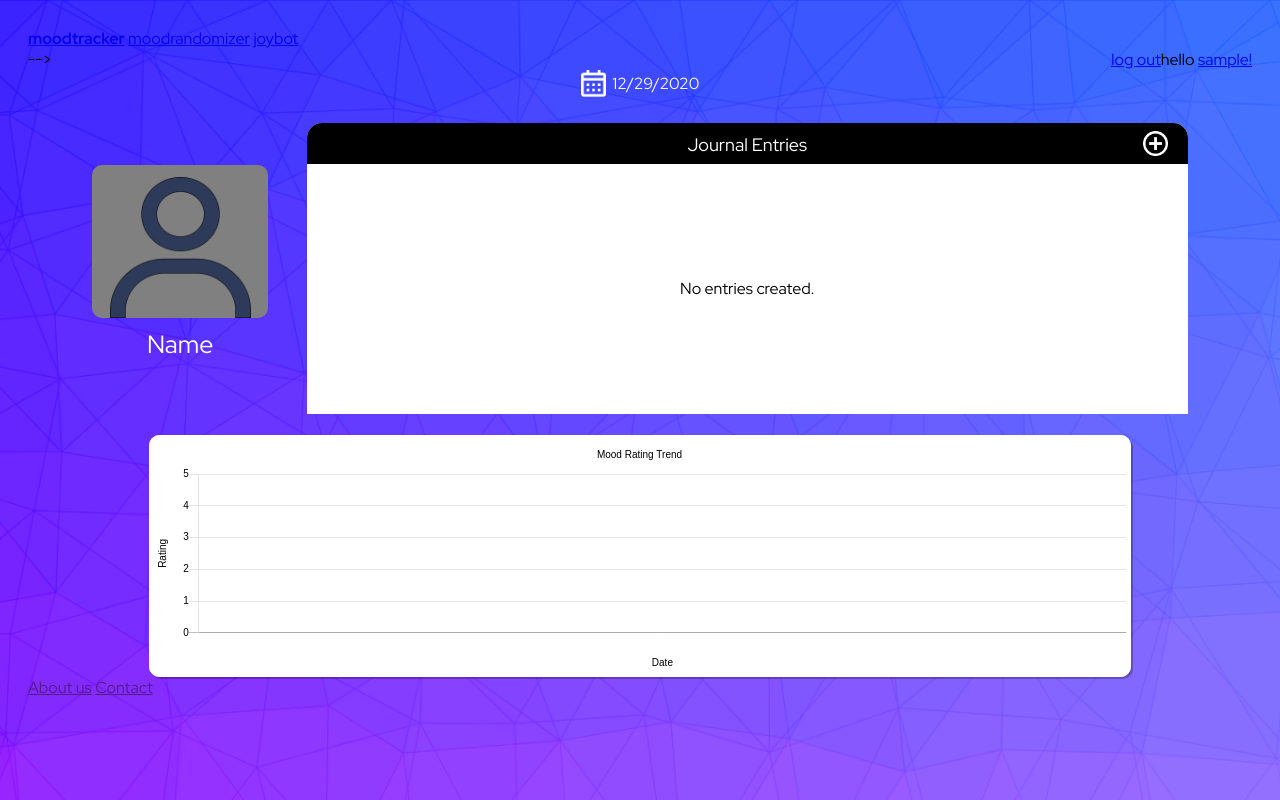
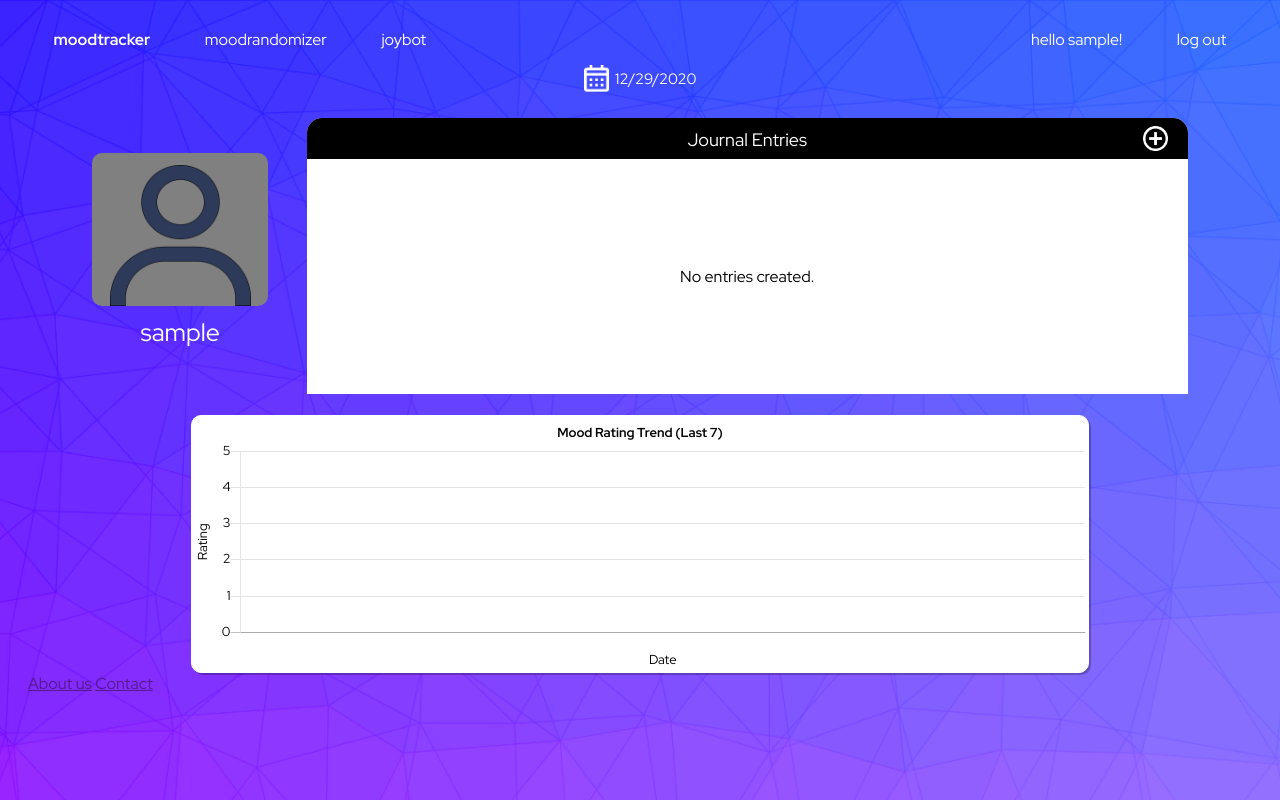
Before and after one commit to TurtleNinja/error404-mood-not-found, a Flask app: page /mood_tracker in a window 1280 px wide. Run offline with Flask 2, Linux system fonts and the light colour scheme; the visitor is signed in with stand-in values (Sample User, id 1); data comes from the database, SQL or seed files in the repository; both versions use the stored data as it was after the commit; data that the repository does not hold is empty.

Commit message:
got moodtracker to work with user credentials

```diff
--- a/flaskr/app.py
+++ b/flaskr/app.py
@@ -1,6 +1,6 @@
 
 from flask import Flask, render_template, request, redirect, url_for, jsonify, flash
-from flask_login import current_user, login_user, logout_user
+from flask_login import current_user, login_user, logout_user, login_required
 from flaskr import app, db
 from flaskr.models import Entry, User
 from flaskr.forms import SignUpForm, LoginForm
@@ -85,7 +85,8 @@ def mood_rate():
         entryList = journal.split('\n')[1:]
         entry = ""
         entry = entry.join(entryList)
-        new_entry = Entry(mood_rate=rating, title=title, journal=entry)
+        print(current_user)
+        new_entry = Entry(mood_rate=rating, title=title, journal=entry, author=current_user)
 
         # add to database
         db.session.add(new_entry)
@@ -124,29 +125,37 @@ def delete(id):
 @app.route('/mood_tracker', methods=['POST', 'GET'])
 def mood_tracker():
     print("successful")
-    allEntries = Entry.query.filter_by(author_id = "testing").order_by(Entry.id.desc()).all()
-    print("Stored Entries ", allEntries)
-    return render_template("moodtracker.html", entryData=allEntries)
+    if current_user.is_authenticated:
+        get_user_id = User.query.filter_by(username=current_user.username).first().id
+        print(get_user_id)
+        allEntries = Entry.query.filter_by(author_id=get_user_id).order_by(Entry.id.desc()).all()
+        return render_template("moodtracker.html", entryData=allEntries)
+    else:
+        return render_template("moodtracker.html")
 
 @app.route('/get_data', methods=['GET'])
 def get_data():
-    allEntries = Entry.query.all()
-    dateList = []
-    rateList = []
-    for data in allEntries:
-        # date for x-axis
-        label = data.date.strftime("%x")
-        dateList.append(label)
-        # rating for y-axis
-        data = data.mood_rate
-        rateList.append(data)
+    if current_user.is_authenticated:
+        get_user_id = User.query.filter_by(username=current_user.username).first().id
+        print(get_user_id)
+        allEntries = Entry.query.filter_by(author_id=get_user_id).all()
+        dateList = []
+        rateList = []
+        for data in allEntries:
+            # date for x-axis
+            label = data.date.strftime("%x")
+            dateList.append(label)
+            # rating for y-axis
+            data = data.mood_rate
+            rateList.append(data)
 
-    # get only last 7 recent date and rating to display on chart
-    recentDateList = dateList[-7:]
-    print(recentDateList)
-    recentRatings = rateList[-7:]
-    print(recentRatings)
-    return jsonify({'mood':json.dumps({'data':recentRatings, 'labels':recentDateList})})
+        # get only last 7 recent date and rating to display on chart
+        recentDateList = dateList[-7:]
+        recentRatings = rateList[-7:]
+        return jsonify({'mood':json.dumps({'data':recentRatings, 'labels':recentDateList})})
+
+    else:
+        return jsonify({'mood':json.dumps({'data':[], 'labels':[]})})
 
 
 @app.route('/mood_randomizer_home')
--- a/flaskr/models.py
+++ b/flaskr/models.py
@@ -8,6 +8,8 @@ class User(db.Model, UserMixin):
     username = db.Column(db.String(64), index=True, unique=True, nullable=False)
     email = db.Column(db.String(128), unique=True, nullable=False)
     password_hash = db.Column(db.String(128))
+
+    entry = db.relationship('Entry', backref='author')
 
     def set_password(self, password):
         self.password_hash = generate_password_hash(password)
@@ -25,17 +27,18 @@ def load_user(id):
 class Entry(db.Model):
     id =  db.Column(db.Integer, primary_key=True)
     date = db.Column(db.DateTime, nullable=False, default=datetime.now())
-    author_id = db.Column(db.Integer, db.ForeignKey(User.id), nullable=False, default="testing")
+    author_id = db.Column(db.Integer, db.ForeignKey(User.id), nullable=False)
     mood_rate = db.Column(db.Integer, nullable=False)
     title = db.Column(db.Text)
     journal = db.Column(db.Text)
 
-    author = db.relationship('User', backref=db.backref('entries', lazy=True))
+    # author = db.relationship('User', backref=db.backref('entries', lazy=True))
 
-    def __init__(self, mood_rate, title, journal):
+    def __init__(self, mood_rate, title, journal, author):
         self.mood_rate = mood_rate
         self.title = title
         self.journal = journal
+        self.author = author
 
     def __repr__(self):
         return '<Entry {}>'.format(self.journal[:30])
--- a/flaskr/static/mood.css
+++ b/flaskr/static/mood.css
@@ -10,6 +10,7 @@
 .datecal span {
     display: inline-flex;
     align-items: center;
+    font-size: 15px;
 }
 
 .container {
@@ -76,13 +77,19 @@
 }
 .wrapper {
     overflow-y: scroll;
-    height: 20vh;
-    height: 250px;
+    height: 25vh;
+    min-height: 235px;
     border-radius: 15px;
+}
+.message {
+    height: 25vh;
+    min-height: 235px;
+    display: flex;
+    align-items: center;
+    justify-content: center;
 }
 .grid {
     display: grid;
-    /* height: 150px; */
     grid-template-rows: auto;
     row-gap: 10px;
     padding: 10px;
@@ -133,11 +140,12 @@
 
 .graph {
     border: 1px solid white;
-    width: 80%;
+    width: 70vw;
     margin: auto;
     display: block;
     position: relative;
-    height: 30vh;
+    height: 32vh;
+    min-height: 200px;
     background-color: white;
     border-radius: 10px;
     box-shadow: 2px 2px rgba(0, 0, 0, 0.25);
@@ -176,5 +184,6 @@
 
     .graph {
         width: 100%;
+        min-height: 30vh;
     }
 }
--- a/flaskr/static/scripts/moodchart.js
+++ b/flaskr/static/scripts/moodchart.js
@@ -41,10 +41,9 @@ $(document).ready(function() {
 
     function createLineChart(data, label) {
         Chart.defaults.global.defaultFontColor = 'black';
-        Chart.defaults.global.defaultFontSize = 15;
-        Chart.defaults.global.defaultFontFamily = "'Red Hat Display', sans-serif'";
+        Chart.defaults.global.defaultFontSize = 13;
+        Chart.defaults.global.defaultFontFamily = "'Red Hat Display', sans-serif";
 
-        console.log(Chart.defaults.global.defaultFontSize);
         var ctx = document.getElementById('moodchart').getContext('2d');
         var chart = new Chart(ctx, {
             // want to create line chart
@@ -70,9 +69,12 @@ $(document).ready(function() {
             options: {
                 maintainAspectRatio: false,
                 legend: { display: false },
+                animation: {
+                    duration: 0,
+                },
                 title: {
                     display: true,
-                    text: 'Mood Rating Trend',
+                    text: 'Mood Rating Trend (Last 7)',
                 },
                 labels: {
                 },
@@ -90,9 +92,6 @@ $(document).ready(function() {
                         }
                     }],
                     xAxes: [{
-                        ticks: {
-                            fontSize: 15,
-                        },
                         scaleLabel: {
                             display: true,
                             labelString: "Date",
--- a/flaskr/static/style.css
+++ b/flaskr/static/style.css
@@ -8,8 +8,9 @@ html, body {
 #nav-bar {
     display: flex;
     margin-bottom: 15px;
+    color: white;
 }
-#nav-bar a {
+#nav-bar a, #nav-bar span {
     color: white;
     text-decoration: none;
     display: inline-block;
@@ -19,6 +20,12 @@ html, body {
     vertical-align: middle;
     justify-content: center;
     align-items: center;
+}
+.navbarlink{
+    margin: 0 2vw 0 0 !important;
+}
+#nav-bar span {
+    margin: 0;
 }
 .active {
     font-weight: 700;
@@ -52,7 +59,7 @@ html, body {
     cursor: pointer;
 }
 
-@media only screen and (max-width: 450px) {
+@media only screen and (max-width: 500px) {
     html, body {
         background-image: url("img/bg.png");
         background-attachment: fixed;
@@ -69,7 +76,7 @@ html, body {
         align-items: center;
     }
     .right {
-        flex: 3;
+        flex: 1;
         display: inline;
         float: right;
         text-align: right;
--- a/flaskr/templates/base.html
+++ b/flaskr/templates/base.html
@@ -19,7 +19,7 @@
     </head>
 
     <body>
-        <section id="nav navbar-default">
+        <section id="nav-bar">
             <div class="left">
                 <a href="{{ url_for('mood_tracker') }}" class="{{ 'active' if active_page=='moodtracker' }}">moodtracker</a>
                 <a href="{{ url_for('mood_randomizer_home') }}" class="{{ 'active' if active_page=='moodrandomizer' }}">moodrandomizer</a>
@@ -29,18 +29,14 @@
             {% if current_user.is_anonymous %}
             <div class="right">
                 <a href="{{ url_for('signup') }}">register</a>
-            </div>
-            <div class="right">
                 <a href="{{ url_for('login') }}">login</a>
             </div>
             {% else %}
             <div class="right">
-                hello <a href="{{ url_for('mood_tracker') }}">{{current_user.username}}!</a>
-            </div>
-            <div class="right">
+                <span>hello&nbsp;</span><a class="navbarlink" href="{{ url_for('mood_tracker') }}">{{current_user.username}}!</a>
                 <a href="{{ url_for('logout') }}">log out</a>
             </div>
-            {% endif %} -->
+            {% endif %}
 
         </section>
 
--- a/flaskr/templates/moodtracker.html
+++ b/flaskr/templates/moodtracker.html
@@ -21,21 +21,28 @@
 
     <div class="container">
         <div class="profile">
-            <!-- <img src="profile.png" alt="profile"> -->
             <div class="userpic">
                 <img src="../static/img/user.png" alt="profile pic">
             </div>
-            <p>Name</p>
+            {% if current_user.is_authenticated %}
+            <p>{{current_user.username}}</p>
+            {% endif %}
         </div>
 
         <div class="journal">
             <div class="header">
                 <span><p>Journal Entries</p></span>
+                {% if current_user.is_authenticated %}
                 <img src="../static/img/plus.png" class="add_entry" alt="add entry">
+                {% endif %}
             </div>
             <div class="wrapper">
               {% if entryData|length == 0 %}
-                  <div style="height: 250px; display: flex; align-items: center; justify-content: center;">No entries created.</div>
+                  {% if current_user.is_anonymous %}
+                  <div class="message">Sign in to create an entry.</div>
+                  {% else %}
+                  <div class="message">No entries created.</div>
+                  {% endif %}
               {% else %}
                 <div class="grid">
                   {% for entry in entryData %}
@@ -66,9 +73,12 @@
         </div>
     </div>
     <br>
+    {% if current_user.is_authenticated %}
     <div class="graph">
-        <canvas id="moodchart" ></canvas>
+        <canvas id="moodchart"></canvas>
+        <script src="../static/scripts/moodchart.js"></script>
     </div>
+    {% endif %}
 
 
     <script>
@@ -80,7 +90,6 @@
       console.log(displayedDate);
       document.getElementById("todayDate").innerHTML = '&nbsp&nbsp' + displayedDate;
     </script>
-    <script src="../static/scripts/moodchart.js"></script>
 
 
 {% endblock %}
```
Also changed, not shown: flaskr/static/signuplogin.css (+8 -0 lines), app.db.
